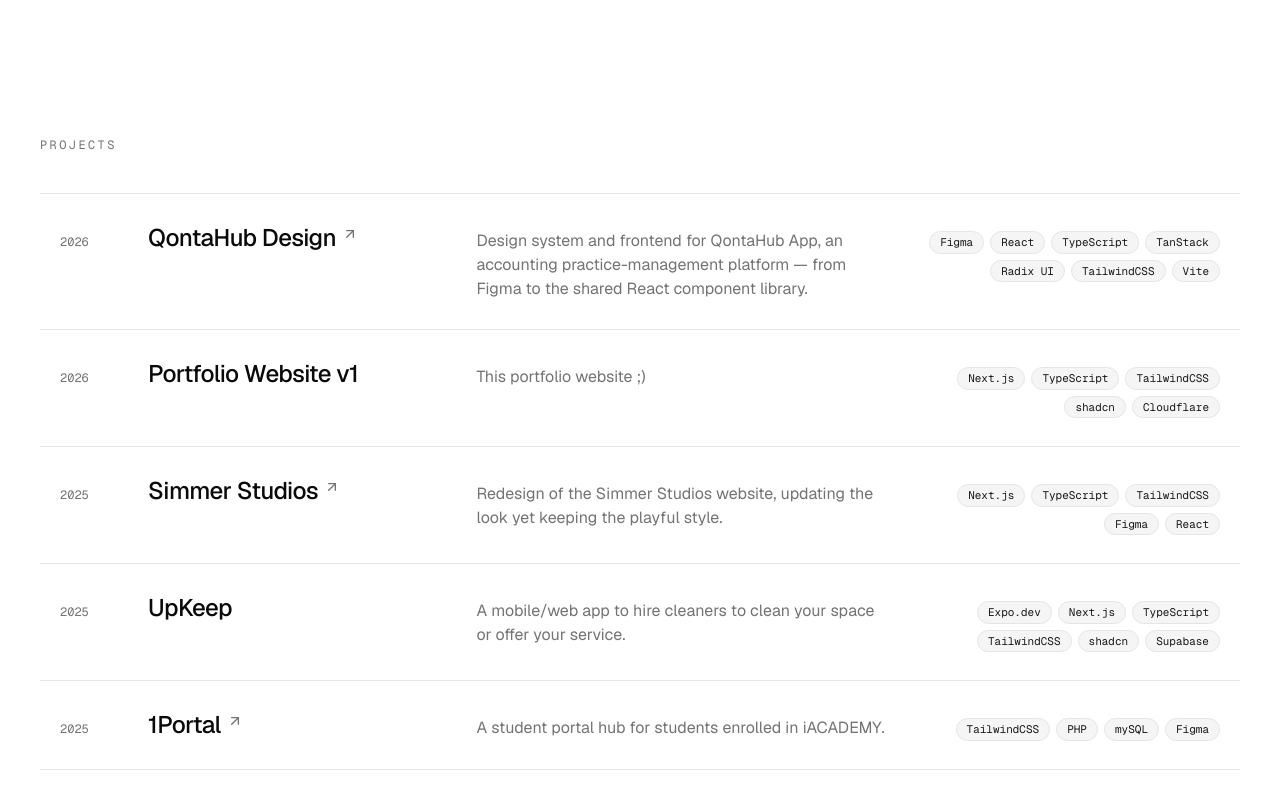
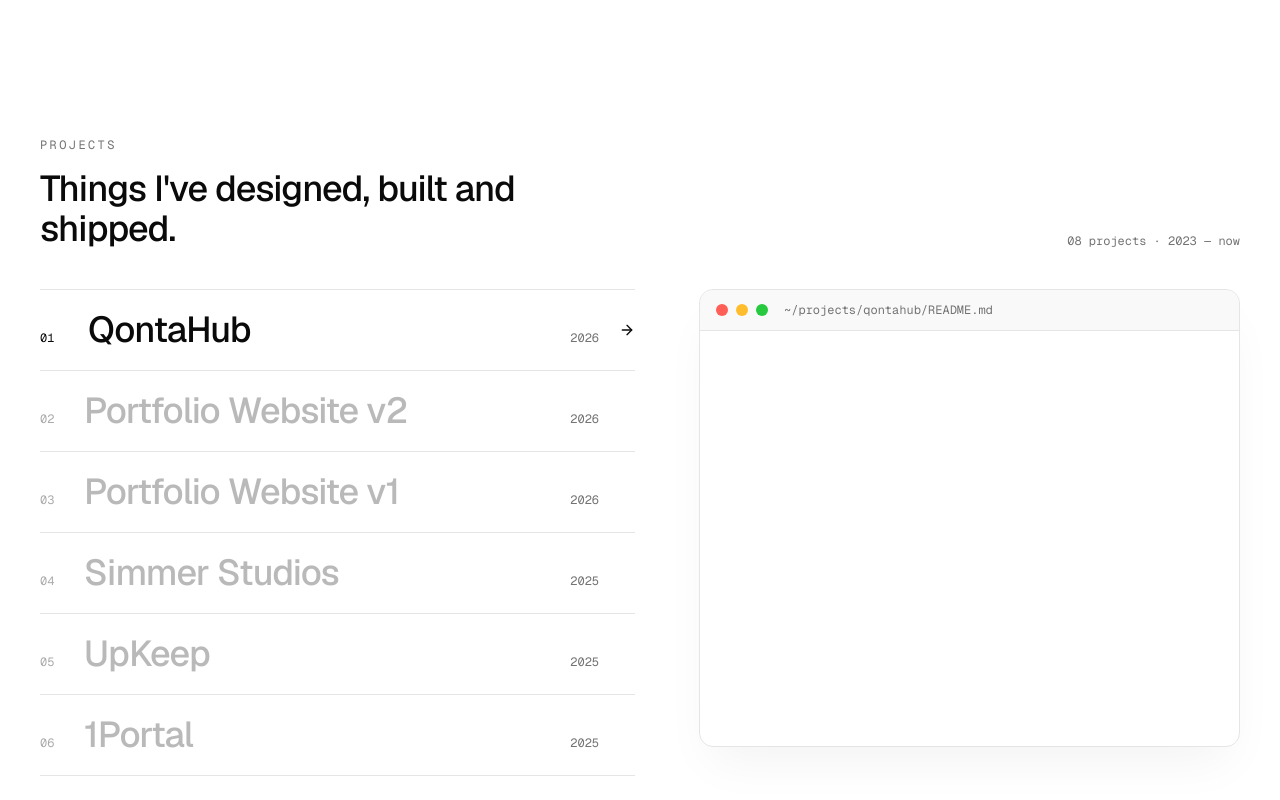
Before and after one commit to JewelBernal/jb-website-portfolio, a Next.js app: page / in a window 1280 px wide. Shown: the part 720-1520 px from the top of the page. Built offline with nearby package versions, Linux system fonts and the light colour scheme.

Commit message:
Redesign projects as an index with a README panel; add Portfolio v2

```diff
--- a/components/Projects.tsx
+++ b/components/Projects.tsx
@@ -1,28 +1,34 @@
-import { ArrowUpRight } from "lucide-react";
-
-type Project = {
-  name: string;
-  year: string;
-  description: string;
-  tags: string[];
-  href?: string;
-};
+import ProjectIndex from "@/components/projects/ProjectIndex";
+import type { Project } from "@/components/projects/types";
 
 const projects: Project[] = [
   {
-    name: "QontaHub Design",
+    name: "QontaHub",
     year: "2026",
     description:
       "Design system and frontend for QontaHub App, an accounting practice-management platform — from Figma to the shared React component library.",
     tags: ["Figma", "React", "TypeScript", "TanStack", "Radix UI", "TailwindCSS", "Vite"],
+    categories: ["Web", "Design"],
     href: "https://www.qontahub.com",
+    note: "Private",
+    featured: true,
+  },
+  {
+    name: "Portfolio Website v2",
+    year: "2026",
+    description:
+      "This portfolio website ;) Reworked with proper dark mode, a printable CV page and this project index.",
+    tags: ["Next.js", "TypeScript", "TailwindCSS", "shadcn", "Cloudflare"],
+    categories: ["Web", "Design"],
+    note: "You're here",
   },
   {
     name: "Portfolio Website v1",
     year: "2026",
     description:
-      "This portfolio website ;)",
+      "The first version of this portfolio, with an interactive terminal in the hero.",
     tags: ["Next.js", "TypeScript", "TailwindCSS", "shadcn", "Cloudflare"],
+    categories: ["Web"],
   },
   {
     name: "Simmer Studios",
@@ -30,6 +36,7 @@
     description:
       "Redesign of the Simmer Studios website, updating the look yet keeping the playful style.",
     tags: ["Next.js", "TypeScript", "TailwindCSS", "Figma", "React"],
+    categories: ["Web", "Design"],
     href: "https://www.simmer-studios.com",
   },
   {
@@ -37,6 +44,8 @@
     year: "2025",
     description: "A mobile/web app to hire cleaners to clean your space or offer your service.",
     tags: ["Expo.dev", "Next.js", "TypeScript", "TailwindCSS", "shadcn", "Supabase"],
+    categories: ["Mobile", "Web"],
+    note: "Private",
   },
   {
     name: "1Portal",
@@ -44,6 +53,7 @@
     description:
       "A student portal hub for students enrolled in iACADEMY.",
     tags: ["TailwindCSS", "PHP", "mySQL", "Figma"],
+    categories: ["Web", "Design"],
     href: "https://www.youtube.com/watch?v=3qrGMmcMlQk&feature=youtu.be",
   },
   {
@@ -52,91 +62,37 @@
     description:
       "An e-commerce website, music instrument and accessories store.",
     tags: ["JavaScript", "TailwindCSS", "mySQL", "Java", "Figma"],
+    categories: ["Web"],
     href: "https://youtu.be/GA3N75xdRhQ",
   },
-];
-
-const sideProjects: Project[] = [
   {
     name: "Alone",
     year: "2023",
     description: "A short-story horror game (demo only)",
     tags: ["Unity 5", "Blender 3D", "C#"],
+    categories: ["Game"],
     href: "https://www.youtube.com/watch?v=pqfhLxTRfcE",
+    note: "Side project",
   },
 ];
 
-function Tag({ label }: { label: string }) {
-  return (
-    <span className="rounded-full border border-border bg-secondary px-2.5 py-0.5 font-mono text-[11px] text-secondary-foreground">
-      {label}
-    </span>
-  );
-}
-
-const rowClass =
-  "grid gap-3 border-b border-border px-5 py-7 md:grid-cols-[3.5rem_minmax(0,1fr)_minmax(0,1.4fr)_minmax(0,1fr)] md:items-baseline md:gap-8";
-
-function ProjectRow({ project }: { project: Project }) {
-  const content = (
-    <>
-      <span className="font-mono text-xs text-muted-foreground">
-        {project.year}
-      </span>
-      <h3 className="flex items-start gap-1.5 font-heading text-2xl font-medium tracking-tight text-foreground">
-        {project.name}
-        {project.href && (
-          <ArrowUpRight
-            aria-hidden
-            className="mt-1 h-4 w-4 shrink-0 text-muted-foreground transition-all group-hover:-translate-y-0.5 group-hover:translate-x-0.5 group-hover:text-foreground"
-          />
-        )}
-      </h3>
-      <p className="text-muted-foreground">{project.description}</p>
-      <div className="flex flex-wrap gap-1.5 md:justify-end">
-        {project.tags.map((tag) => (
-          <Tag key={tag} label={tag} />
-        ))}
-      </div>
-    </>
-  );
-
-  if (!project.href) {
-    return <div className={rowClass}>{content}</div>;
-  }
-
-  return (
-    <a
-      href={project.href}
-      target="_blank"
-      rel="noopener noreferrer"
-      className={`group transition-colors hover:bg-foreground/[0.03] ${rowClass}`}
-    >
-      {content}
-    </a>
-  );
-}
-
-function ProjectList({ label, items }: { label: string; items: Project[] }) {
-  return (
-    <div>
-      <p className="mb-10 font-mono text-xs tracking-[0.2em] text-muted-foreground">
-        {label}
-      </p>
-      <div className="border-t border-border">
-        {items.map((project) => (
-          <ProjectRow key={project.name} project={project} />
-        ))}
-      </div>
-    </div>
-  );
-}
-
 export default function Projects() {
   return (
-    <section id="work" className="space-y-24 px-6 py-24 sm:px-10">
-      <ProjectList label="PROJECTS" items={projects} />
-      <ProjectList label="SIDE PROJECTS" items={sideProjects} />
+    <section id="work" className="px-6 py-24 sm:px-10">
+      <div className="mb-10 flex flex-col justify-between gap-4 sm:flex-row sm:items-end">
+        <div>
+          <p className="mb-4 font-mono text-xs tracking-[0.2em] text-muted-foreground">
+            PROJECTS
+          </p>
+          <h2 className="max-w-[20ch] font-display text-3xl font-medium tracking-tight text-foreground sm:text-4xl">
+            Things I&apos;ve designed, built and shipped.
+          </h2>
+        </div>
+        <p className="font-mono text-xs text-muted-foreground">
+          {String(projects.length).padStart(2, "0")} projects · 2023 — now
+        </p>
+      </div>
+      <ProjectIndex projects={projects} />
     </section>
   );
 }
--- /dev/null
+++ b/components/projects/ProjectIndex.tsx
@@ -0,0 +1,158 @@
+"use client";
+
+import { useState } from "react";
+import { ArrowRight, ArrowUpRight } from "lucide-react";
+
+import { cn } from "@/lib/utils";
+import type { Project } from "@/components/projects/types";
+
+function slug(name: string) {
+  return name
+    .toLowerCase()
+    .replace(/[^a-z0-9]+/g, "-")
+    .replace(/(^-|-$)/g, "");
+}
+
+function Tag({ label }: { label: string }) {
+  return (
+    <span className="rounded-full border border-border bg-secondary px-2.5 py-0.5 font-mono text-[11px] text-secondary-foreground">
+      {label}
+    </span>
+  );
+}
+
+function Readme({ project }: { project: Project }) {
+  return (
+    <div className="space-y-6">
+      <div>
+        <p className="font-mono text-xs text-muted-foreground">
+          {project.year} · {project.categories.join(" / ")}
+        </p>
+        <h3 className="mt-2 font-heading text-3xl font-medium tracking-tight text-foreground">
+          {project.name}
+        </h3>
+      </div>
+      <p className="leading-relaxed text-muted-foreground">
+        {project.description}
+      </p>
+      <div>
+        <p className="mb-3 font-mono text-[11px] tracking-[0.2em] text-muted-foreground">
+          STACK
+        </p>
+        <div className="flex flex-wrap gap-1.5">
+          {project.tags.map((tag) => (
+            <Tag key={tag} label={tag} />
+          ))}
+        </div>
+      </div>
+      {(project.href || project.note) && (
+        <div className="flex flex-wrap items-center gap-3 border-t border-border pt-6">
+          {project.href && (
+            <a
+              href={project.href}
+              target="_blank"
+              rel="noopener noreferrer"
+              className="group inline-flex h-9 items-center gap-1.5 rounded-lg bg-primary px-3 font-mono text-sm text-primary-foreground transition-colors hover:bg-primary/80"
+            >
+              View project
+              <ArrowUpRight className="h-4 w-4 transition-transform group-hover:-translate-y-0.5 group-hover:translate-x-0.5" />
+            </a>
+          )}
+          {project.note && (
+            <span className="rounded-full border border-border px-2.5 py-0.5 font-mono text-[11px] text-muted-foreground">
+              {project.note}
+            </span>
+          )}
+        </div>
+      )}
+    </div>
+  );
+}
+
+export default function ProjectIndex({ projects }: { projects: Project[] }) {
+  const [active, setActive] = useState(0);
+  const current = projects[active];
+
+  return (
+    <div className="grid gap-10 lg:grid-cols-[minmax(0,1.1fr)_minmax(0,1fr)] lg:gap-16">
+      <ol className="border-t border-border">
+        {projects.map((project, i) => {
+          const isActive = i === active;
+          return (
+            <li key={project.name} className="border-b border-border">
+              <button
+                type="button"
+                aria-expanded={isActive}
+                aria-controls={`project-${slug(project.name)}`}
+                onClick={() => setActive(i)}
+                onMouseEnter={() => setActive(i)}
+                onFocus={() => setActive(i)}
+                className="group flex w-full items-baseline gap-5 py-5 text-left"
+              >
+                <span
+                  className={cn(
+                    "w-6 shrink-0 font-mono text-xs transition-colors",
+                    isActive ? "text-foreground" : "text-muted-foreground/60",
+                  )}
+                >
+                  {String(i + 1).padStart(2, "0")}
+                </span>
+                <span
+                  className={cn(
+                    "flex-1 font-heading text-2xl font-medium tracking-tight transition-all duration-300 sm:text-4xl",
+                    isActive
+                      ? "text-foreground motion-safe:translate-x-1"
+                      : "text-muted-foreground/50 group-hover:text-muted-foreground",
+                  )}
+                >
+                  {project.name}
+                </span>
+                <span className="hidden shrink-0 font-mono text-xs text-muted-foreground sm:inline">
+                  {project.year}
+                </span>
+                <ArrowRight
+                  aria-hidden
+                  className={cn(
+                    "hidden h-4 w-4 shrink-0 self-center transition-all lg:block",
+                    isActive
+                      ? "text-foreground opacity-100"
+                      : "-translate-x-2 opacity-0",
+                  )}
+                />
+              </button>
+
+              {/* Below lg the details open inline, accordion-style */}
+              {isActive && (
+                <div className="pb-8 pl-11 motion-safe:animate-in motion-safe:fade-in-0 lg:hidden">
+                  <Readme project={project} />
+                </div>
+              )}
+            </li>
+          );
+        })}
+      </ol>
+
+      <div className="hidden lg:block">
+        <div
+          id={`project-${slug(current.name)}`}
+          className="sticky top-28 overflow-hidden rounded-xl border border-border bg-card shadow-2xl shadow-black/5"
+        >
+          <div className="flex items-center gap-2 border-b border-border bg-secondary/60 px-4 py-3">
+            <span className="h-3 w-3 rounded-full bg-[#ff5f56]" />
+            <span className="h-3 w-3 rounded-full bg-[#ffbd2e]" />
+            <span className="h-3 w-3 rounded-full bg-[#27c93f]" />
+            <span className="ml-2 truncate font-mono text-xs text-muted-foreground">
+              ~/projects/{slug(current.name)}/README.md
+            </span>
+          </div>
+          <div
+            key={current.name}
+            className="p-8 motion-safe:animate-in motion-safe:fade-in-0 motion-safe:duration-300"
+          >
+            <Readme project={current} />
+          </div>
+        </div>
+      </div>
+    </div>
+  );
+}
--- /dev/null
+++ b/components/projects/types.ts
@@ -0,0 +1,12 @@
+export type Category = "Web" | "Design" | "Mobile" | "Game";
+
+export type Project = {
+  name: string;
+  year: string;
+  description: string;
+  tags: string[];
+  categories: Category[];
+  href?: string;
+  note?: string;
+  featured?: boolean;
+};
```
